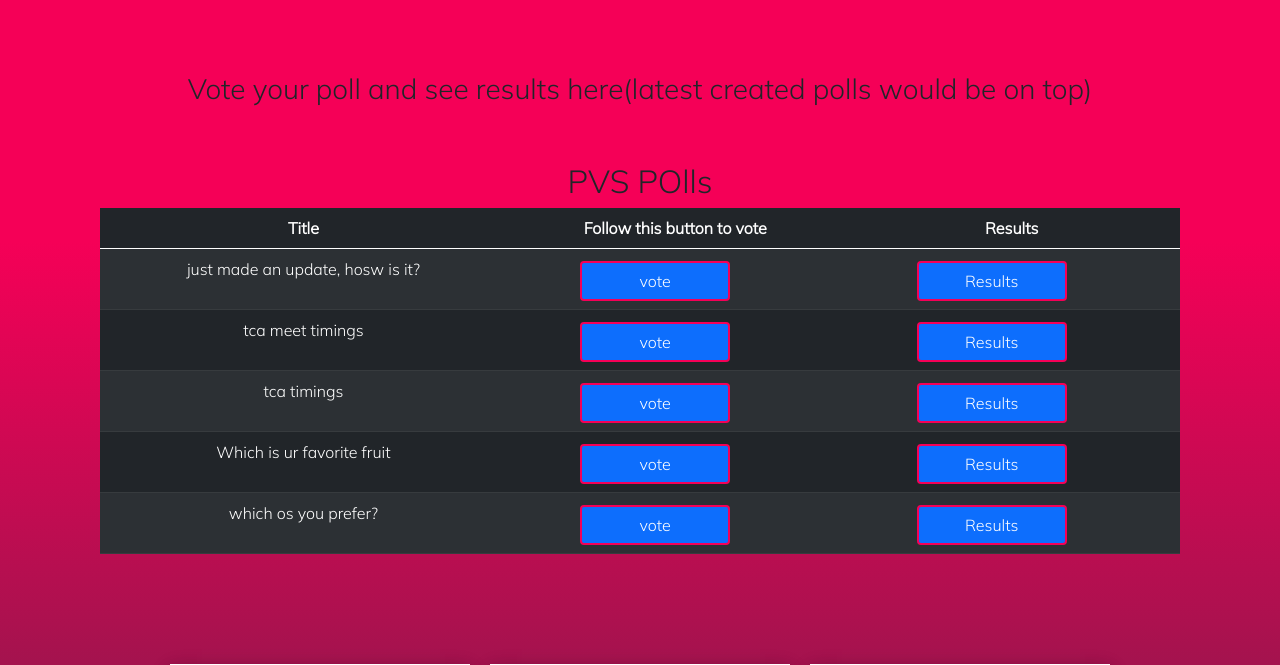
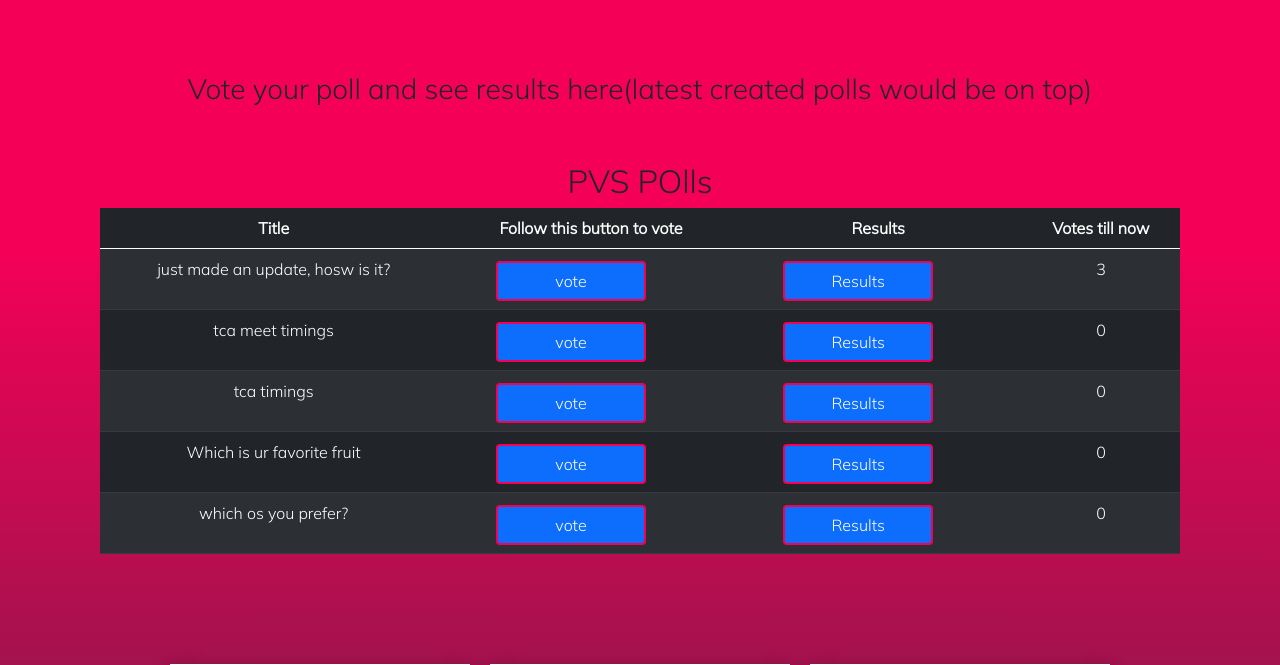
Before and after one commit to beingOptimusP/MakeUrChoice, a Django app: page /Tpolls in a window 1280 px wide. Shown: the part 55-720 px from the top of the page. Run offline with Django 3.2, Linux system fonts and the light colour scheme; data comes from the database, SQL or seed files in the repository; both versions use the stored data as it was after the commit; some libraries are stand-ins or nearby versions.

Commit message:
votes display

```diff
--- a/polling/models.py
+++ b/polling/models.py
@@ -15,6 +15,7 @@ class CreatPoll(models.Model):
     two_1=models.IntegerField(default=0)
     three_1=models.IntegerField(default=0)
     four_1=models.IntegerField(default=0)
+    votes=models.IntegerField(default=0)
 
 
 
--- a/polling/views.py
+++ b/polling/views.py
@@ -35,10 +35,11 @@ def create(request):
 
 
 def Tpolls(request):
-    objects=CreatPoll.objects.all()
+    o=CreatPoll.objects.all()
     # objects_Open=OpenPoll.objects.all()
+
     context={
-        'poll':objects
+        'poll':o
     }
     return render(request,'Tpolls.html',context)
 
@@ -60,7 +61,7 @@ def CreatePoll(request,poll_id):
         if on4==1:
             poll.four_1+=1
 
-
+        poll.votes=poll.one_1+poll.two_1+poll.three_1+poll.four_1
         poll.on1+=int(request.POST['on1'])
         poll.on2+=int(request.POST['on2'])
         poll.on3+=int(request.POST['on3'])
--- a/templates/Tpolls.html
+++ b/templates/Tpolls.html
@@ -21,6 +21,9 @@
                             <th>
                                 <center>Results</center>
                             </th>
+                            <th>
+                                <center>Votes till now</center>
+                            </th>
                         </tr>
                     </thead>
 
@@ -37,6 +40,9 @@
                         <td><a href="{% url 'result' i.id %}">
                                 <center><button class="btn btn-primary">Results</button></center>
                             </a></td>
+                        <td>
+                            <center>{{i.votes}}</center>
+                        </td>
                     </tr>
             {% endfor %}
                 </tbody>
```
Also changed, not shown: db.sqlite3, polling/migrations/0012_creatpoll_votes.py (added).
